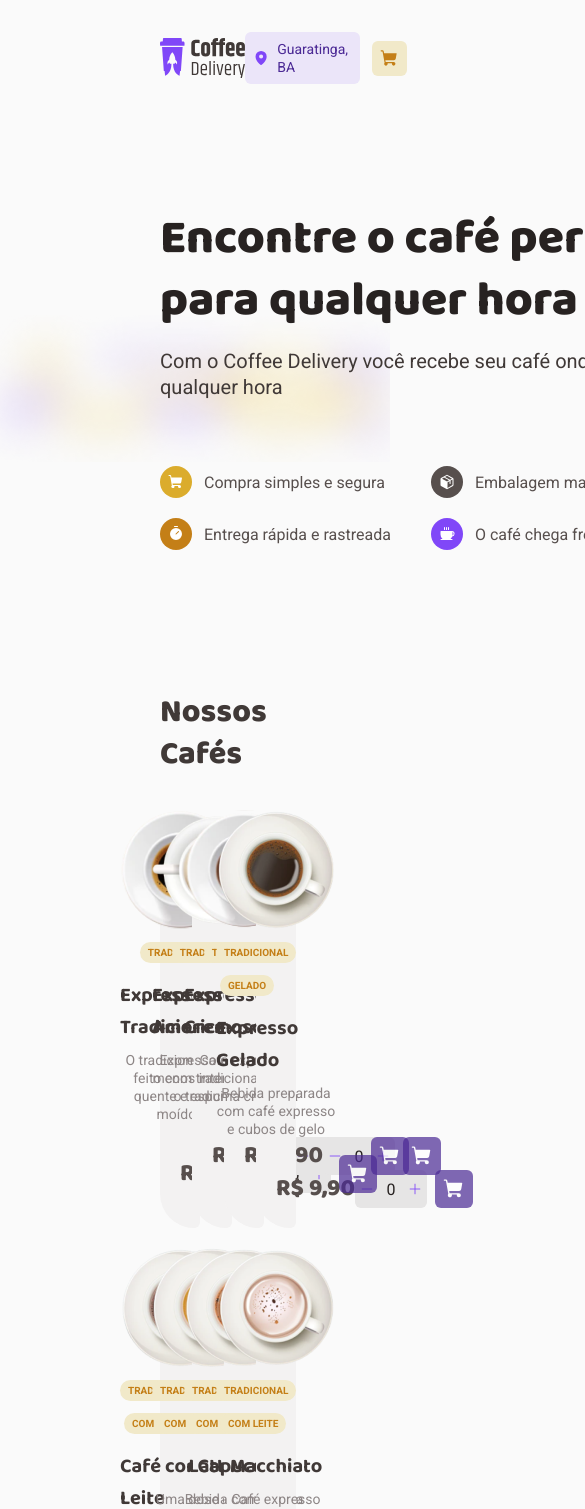
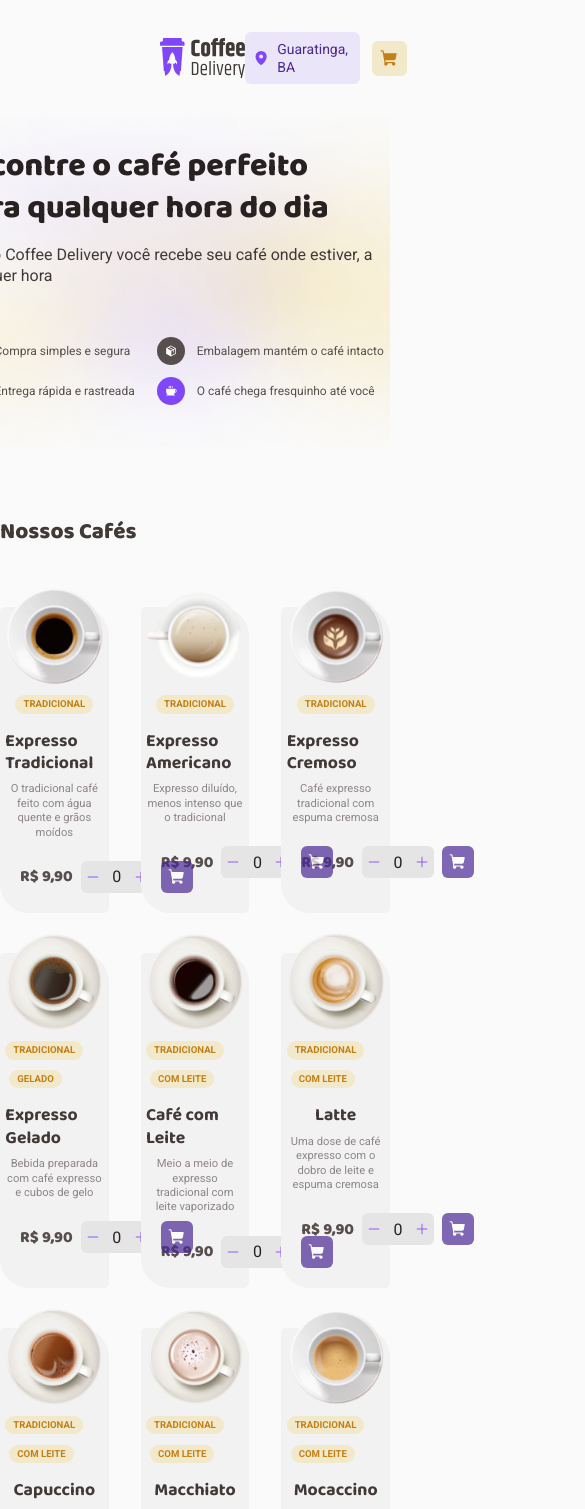
Before and after one commit to LucasSousa09/ignite2022-react-2ndchallenge-coffeedelivery, a React (Vite) app: page / in a window 390 px wide. Shown: the top 1509 px of the page, 585 px wide, since content can reach past the window. Built offline with nearby package versions, Linux system fonts and the light colour scheme.

Commit message:
add media queries

```diff
--- a/src/components/AddQuantity/styles.ts
+++ b/src/components/AddQuantity/styles.ts
@@ -61,6 +61,16 @@ export const AddQuantityContainer = styled.div<AddQuantityProps>`
     border-top-right-radius: 6px;
     border-bottom-right-radius: 6px;
   }
+
+  @media (max-width: 1240px) {
+    margin-left: 8px;
+
+    & > button:first-of-type,
+    & > button:nth-child(3),
+    input {
+      height: 2rem;
+    }
+  }
 `
 
 export const AddToCartButton = styled.button`
@@ -94,4 +104,14 @@ export const AddToCartButton = styled.button`
     opacity: 0.7;
     cursor: not-allowed;
   }
+
+  @media (max-width: 1240px) {
+    width: 2rem;
+    height: 2rem;
+
+    svg {
+      width: 18px;
+      height: 18px;
+    }
+  }
 `
--- a/src/components/Header/styles.ts
+++ b/src/components/Header/styles.ts
@@ -2,11 +2,18 @@ import styled from 'styled-components'
 import { Link } from 'react-router-dom'
 
 export const HeaderContainer = styled.header`
+  position: fixed;
+  top: 0;
+
+  max-width: 1440px;
+  width: 100%;
+
   display: flex;
   align-items: center;
   justify-content: space-between;
   padding: 32px 160px;
 
+  background: ${(props) => props.theme.background};
   div {
     display: flex;
     gap: 0.75rem;
--- a/src/contexts/CartContextProvider.tsx
+++ b/src/contexts/CartContextProvider.tsx
@@ -48,12 +48,12 @@ export function CartContextProvider({ children }: CartContainerProviderProps) {
   useEffect(() => {
     const cartStateJSON = JSON.stringify(cart)
 
-    cart.forEach((coffee) =>
-      updateCoffeesQuantity(coffee.name, coffee.quantity),
-    )
+    cart.forEach((coffee) => {
+      return updateCoffeesQuantity(coffee.name, coffee.quantity)
+    })
 
     localStorage.setItem('@coffee-delivery:cart-state-1.0.0', cartStateJSON)
-  }, [cart, updateCoffeesQuantity])
+  }, [cart])
 
   function addCoffeeToCart({
     name,
--- a/src/layouts/DefaultLayout/styles.ts
+++ b/src/layouts/DefaultLayout/styles.ts
@@ -1,6 +1,7 @@
 import styled from 'styled-components'
 
 export const LayoutContainer = styled.div`
+  position: relative;
   max-width: 90rem;
   margin: 0 auto;
 
--- a/src/pages/Home/components/CoffeeCard/styles.ts
+++ b/src/pages/Home/components/CoffeeCard/styles.ts
@@ -1,6 +1,7 @@
 import styled from 'styled-components'
 
 export const CoffeeCardContainer = styled.div`
+  max-width: 256px;
   display: flex;
   flex-direction: column;
   align-items: center;
@@ -13,6 +14,16 @@ export const CoffeeCardContainer = styled.div`
 
   background-color: ${(props) => props.theme['base-card']};
   padding: 0 20px 20px;
+
+  @media (max-width: 1240px) {
+    max-width: 218px;
+
+    border-top-right-radius: 29px;
+    border-bottom-left-radius: 29px;
+
+    border-top-left-radius: 5px;
+    border-bottom-right-radius: 5px;
+  }
 `
 
 export const CoffeeDescription = styled.div`
@@ -62,6 +73,29 @@ export const CoffeeDescription = styled.div`
 
     color: ${(props) => props.theme['base-label']};
   }
+
+  @media (max-width: 1240px) {
+    img {
+      width: 98px;
+      height: 98px;
+    }
+
+    span {
+      margin-top: 0.65rem;
+      font-size: 0.6rem;
+      line-height: 0.65rem;
+    }
+
+    strong {
+      font-size: 1.1rem;
+      line-height: 1.4rem;
+    }
+
+    p {
+      font-size: 0.7rem;
+      line-height: 0.9rem;
+    }
+  }
 `
 
 export const AddQuantityToCartContainer = styled.div`
@@ -74,8 +108,6 @@ export const AddQuantityToCartContainer = styled.div`
 
   span {
     flex: 1;
-    font-size: 0.875rem;
-    line-height: 1.125rem;
     color: ${(props) => props.theme['base-text']};
 
     strong {
@@ -89,4 +121,14 @@ export const AddQuantityToCartContainer = styled.div`
     display: flex;
     align-items: center;
   }
+
+  @media (max-width: 1240px) {
+    margin-top: 1.3rem;
+
+    span {
+      strong {
+        font-size: 1rem;
+      }
+    }
+  }
 `
--- a/src/pages/Home/components/Snippet/styles.ts
+++ b/src/pages/Home/components/Snippet/styles.ts
@@ -8,6 +8,14 @@ export const SnippetStyle = styled.div<SnippetsProps>`
   display: flex;
   align-items: center;
   gap: 0.75rem;
+
+  font-size: 12px;
+  line-height: 16px;
+
+  svg {
+    width: 12px;
+    height: 12px;
+  }
 
   div {
     display: flex;
@@ -24,4 +32,13 @@ export const SnippetStyle = styled.div<SnippetsProps>`
     color: ${(props) => props.theme['base-text']};
     white-space: nowrap;
   }
+
+  @media (min-width: 1240px) {
+    font-size: 16px;
+    line-height: 1.3rem;
+    svg {
+      width: 16px;
+      height: 16px;
+    }
+  }
 `
--- a/src/pages/Home/index.tsx
+++ b/src/pages/Home/index.tsx
@@ -11,6 +11,7 @@ import { defaultTheme } from '../../styles/theme/default'
 import {
   CoffeCardsContainer,
   CoffesContainer,
+  HomeContainer,
   MainContainer,
   SnippetsContainer,
 } from './styles'
@@ -21,7 +22,7 @@ export function Home() {
   const { coffees } = useContext(CoffeesContext)
 
   return (
-    <>
+    <HomeContainer>
       <MainContainer>
         <div>
           <div>
@@ -37,11 +38,7 @@ export function Home() {
               iconContainerBgColor={defaultTheme.yellow}
               message="Compra simples e segura"
             >
-              <ShoppingCart
-                color={defaultTheme.white}
-                size={16}
-                weight="fill"
-              />
+              <ShoppingCart color={defaultTheme.white} weight="fill" />
             </Snippet>
             <Snippet
               iconContainerBgColor={defaultTheme['base-text']}
@@ -87,6 +84,6 @@ export function Home() {
           })}
         </CoffeCardsContainer>
       </CoffesContainer>
-    </>
+    </HomeContainer>
   )
 }
--- a/src/pages/Home/styles.ts
+++ b/src/pages/Home/styles.ts
@@ -1,19 +1,78 @@
 import styled from 'styled-components'
 import bgImg from '../../assets/background-image.png'
 
+export const HomeContainer = styled.div`
+  display: flex;
+  flex-direction: column;
+  align-items: center;
+`
+
 export const MainContainer = styled.main`
+  margin-top: 104px;
+  margin-bottom: 64px;
+  width: 100%;
   display: flex;
-  padding: 5.75rem 160px;
+  justify-content: center;
+  align-items: center;
+
   gap: 3.5rem;
 
   background-image: url(${bgImg});
   background-position: center;
   background-repeat: no-repeat;
-  background-size: contain;
+  background-size: cover;
 
   & > div {
     display: flex;
     flex-direction: column;
+  }
+
+  h1 {
+    font-weight: 800;
+    font-family: 'Baloo 2';
+    color: ${(props) => props.theme['base-title']};
+  }
+
+  p {
+    margin-top: 1rem;
+    color: ${(props) => props.theme['base-subtitle']};
+  }
+
+  img {
+    width: 100%;
+    height: 100%;
+    object-fit: cover;
+    overflow: hidden;
+  }
+
+  @media (max-width: 1240px) {
+    padding: 42px 84px;
+
+    & > div {
+      max-width: 425px;
+    }
+
+    h1 {
+      font-size: 2rem;
+      line-height: 2.6rem;
+    }
+
+    p {
+      font-size: 1rem;
+      line-height: 1.3rem;
+    }
+
+    & > img {
+      width: 328px;
+      object-fit: contain;
+    }
+  }
+
+  @media (min-width: 1240px) {
+    padding: 5.875rem 10rem;
+
+    & > div {
+      width: 588px;
     }
 
     h1 {
@@ -32,34 +91,55 @@ export const MainContainer = styled.main`
       font-size: 1.25rem;
       line-height: 1.625rem;
     }
+  }
 `
 
 export const SnippetsContainer = styled.div`
+  margin-top: 50px;
+
   display: grid;
   grid-template-columns: 1fr 1fr;
+  row-gap: 12px;
+  column-gap: 22px;
+
+  @media (min-width: 1440px) {
+    margin-top: 4.125rem;
+
     row-gap: 20px;
     column-gap: 40px;
-
-  margin-top: 4.125rem;
+  }
 `
 
 export const CoffesContainer = styled.div`
-  padding: 32px 160px;
+  display: inline-block;
 
   h2 {
     color: ${(props) => props.theme['base-subtitle']};
-    font-size: 2rem;
+    font-size: 1.4rem;
     font-weight: 800;
     font-family: 'Baloo 2';
     line-height: 2.625rem;
+
+    text-align: left;
+  }
+
+  @media (min-width: 1240px) {
+  }
+
+  @media (min-width: 1412px) {
   }
 `
 
 export const CoffeCardsContainer = styled.div`
-  margin-top: 54px;
-
   display: grid;
   grid-template-columns: repeat(4, minmax(0, 1fr));
+
   row-gap: 40px;
   column-gap: 32px;
+
+  @media (max-width: 1412px) {
+    grid-template-columns: repeat(3, minmax(0, 1fr));
+  }
+
+  margin-top: 54px;
 `
```
Lines whose indentation alone changed are shown as unchanged.
